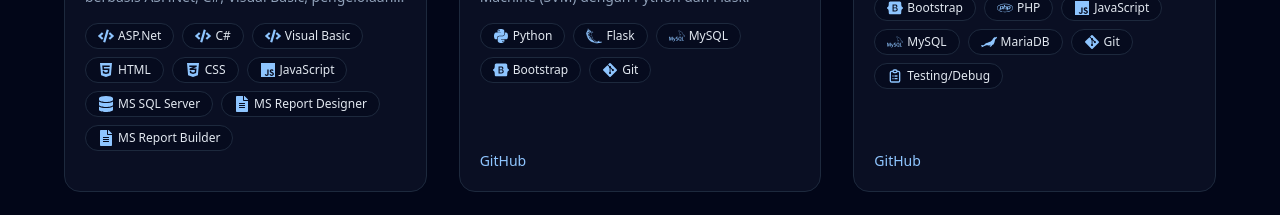
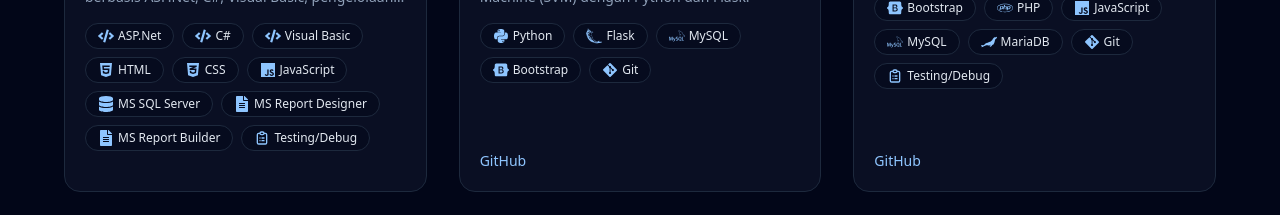
Before and after one commit to jasontjia/jason-ciayadi-portofolio, a Next.js app: page / in a window 1280 px wide. Shown: the part 3460-3675 px from the top of the page. Built offline with nearby package versions, Linux system fonts and the light colour scheme.

Commit message:
fix skilsl

```diff
--- a/src/components/Projects.tsx
+++ b/src/components/Projects.tsx
@@ -40,6 +40,7 @@ const projects: Project[] = [
       { name: 'MS SQL Server', icon: <FaDatabase className="text-blue-300" /> },
       { name: 'MS Report Designer', icon: <FaFileAlt className="text-blue-300" /> },
       { name: 'MS Report Builder', icon: <FaFileAlt className="text-blue-300" /> },
+      { name: 'Testing/Debug', icon: <HiOutlineClipboardList className="text-blue-300" /> },
     ],
   },
   {
```
Also changed, not shown: 1 other file (tests, documents, lock files or other folders).
